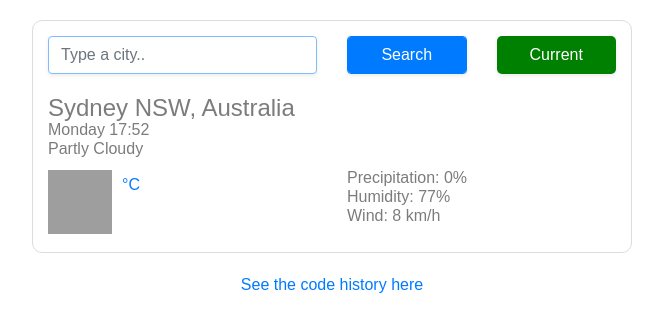
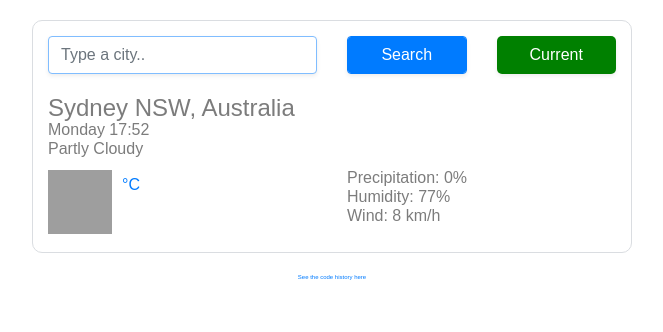
Before and after one commit to neda-ghodrati/weather-forcast-project, a plain HTML site: page index.html in a window 1280 px wide. Shown: the whole page, without its empty margins (308-971 px from the left). Drawn offline with nearby package versions, Linux system fonts and the light colour scheme; grey boxes are pictures that could not be loaded.

Commit message:
Update style.css

```diff
--- a/style.css
+++ b/style.css
@@ -69,5 +69,5 @@ transition: all 2ms ease-in-out;
 #code-link{
   display: block;
   text-align: center;
-  size: 6px;
+  font-size: 6px;
 }
```
